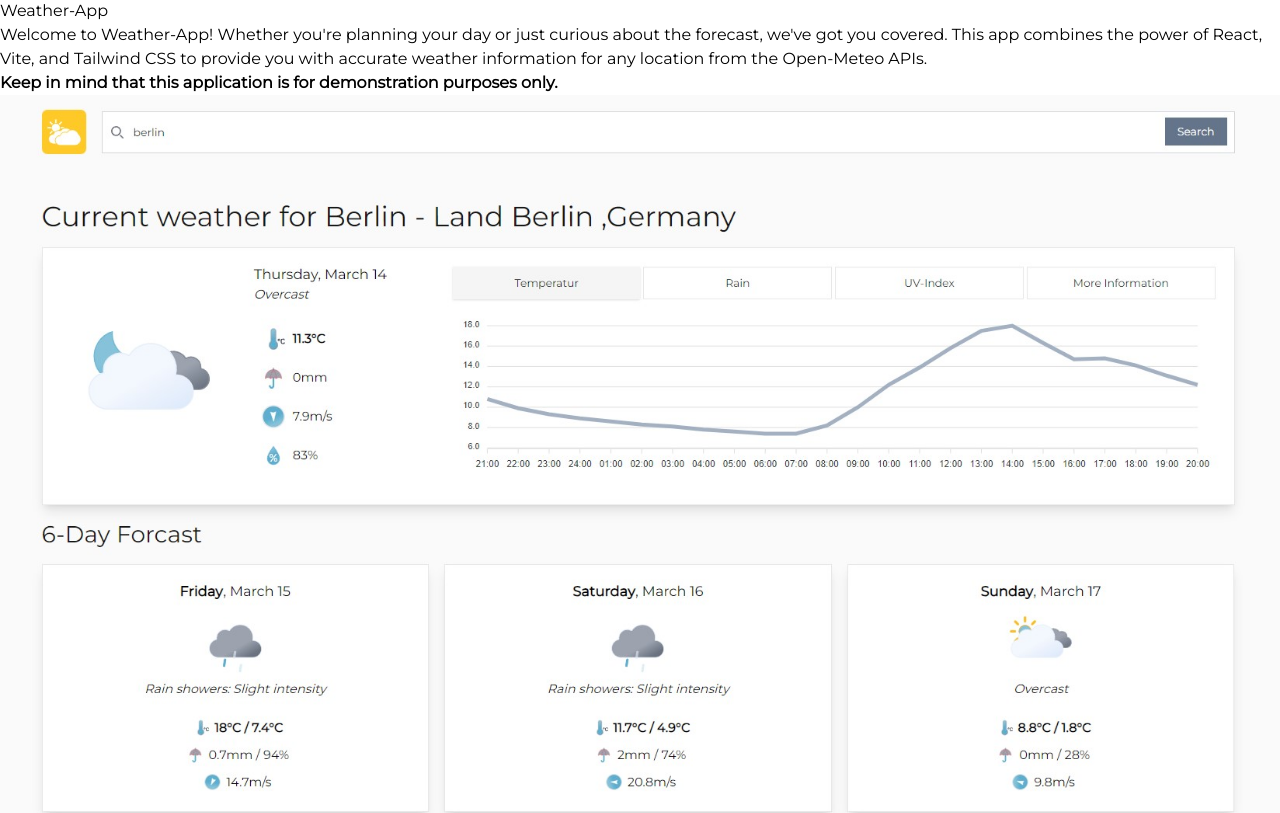
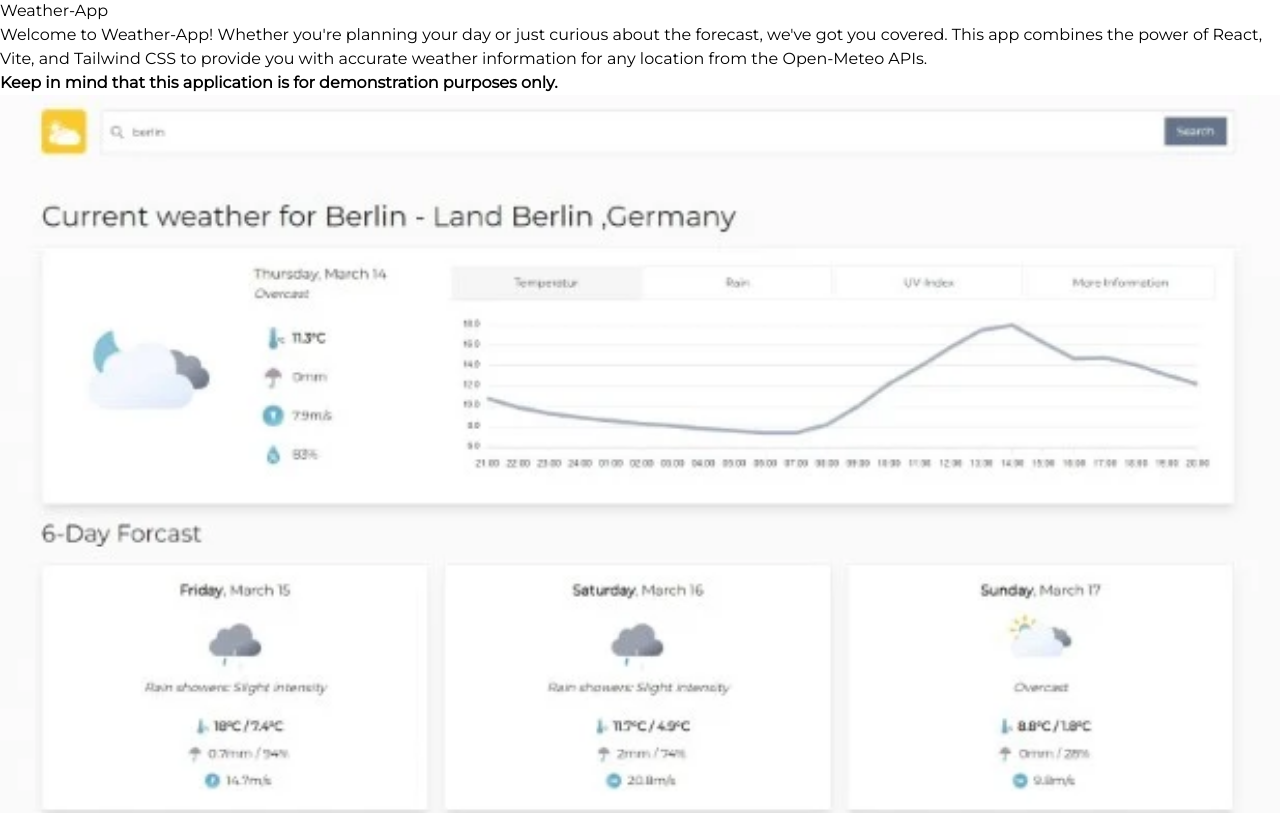
Before and after one commit to sierie85/weather-app, a React (Vite) app: page / in a window 1280 px wide. Shown: the part 1389-2202 px from the top of the page. Built offline with nearby package versions, Linux system fonts and the light colour scheme.

Commit message:
minor-adjust

```diff
--- a/index.html
+++ b/index.html
@@ -4,6 +4,10 @@
     <meta charset="UTF-8" />
     <link rel="icon" type="image/svg+xml" href="/logo.svg" />
     <meta name="viewport" content="width=device-width, initial-scale=1.0" />
+    <meta
+      name="description"
+      content="Get Weather of current day and six day forcast"
+    />
     <title>Weather-App</title>
   </head>
   <body>
--- a/src/App.tsx
+++ b/src/App.tsx
@@ -15,7 +15,12 @@ export default function App() {
         <div className="container mx-auto py-10 flex justify-around items-center">
           <h1 className="text-3xl pr-5">
             <a href="/">
-              <img src="./logo.svg" width="60" height="60" />
+              <img
+                src="./logo.svg"
+                alt="weather app logo"
+                width="60"
+                height="60"
+              />
             </a>
           </h1>
           <Search setLocation={setLocation} />
--- a/src/components/intro.tsx
+++ b/src/components/intro.tsx
@@ -17,8 +17,10 @@ export default function Intro() {
         </p>
         <img
           className="border rounded"
-          src="./screenshot.jpg"
+          src="./screenshot.webp"
           alt="screenshot of app"
+          width="100%"
+          height="auto"
         />
       </div>
       <div className="w-full">
```
Also changed, not shown: public/robots.txt (added), public/screenshot.jpg, public/screenshot.webp (added).
